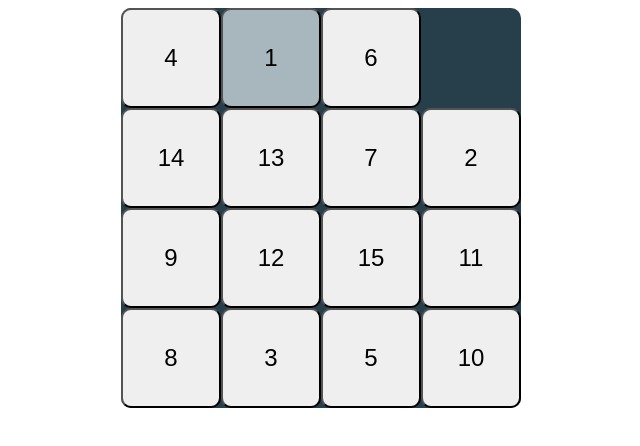
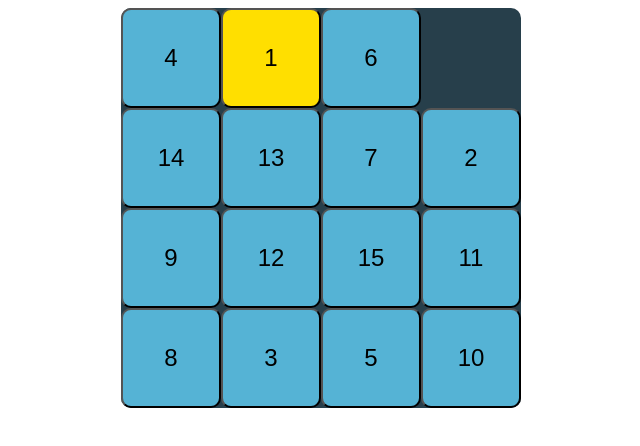
Before and after one commit to GodDennis/PuzzleGame15, a plain HTML site: page index.html in a window 1280 px wide. In both pictures the pointer is over the button 590 px from the left and 58 px from the top of the page. Shown: the whole page, without its empty margins (319-959 px from the left). Drawn offline with Linux system fonts and the light colour scheme.

Commit message:
fix:color

```diff
--- a/css/index.css
+++ b/css/index.css
@@ -28,6 +28,7 @@ body {
 }
 
 .btn {
+  background-color: rgb(85, 179, 213);
   cursor: pointer;
   position: absolute;
   left: 0;
@@ -42,7 +43,7 @@ body {
 }
 
 .btn:hover {
-  background-color: #a8b7be;
+  background-color: #FFDF00;
 }
 
 .btn:last-child {
```
